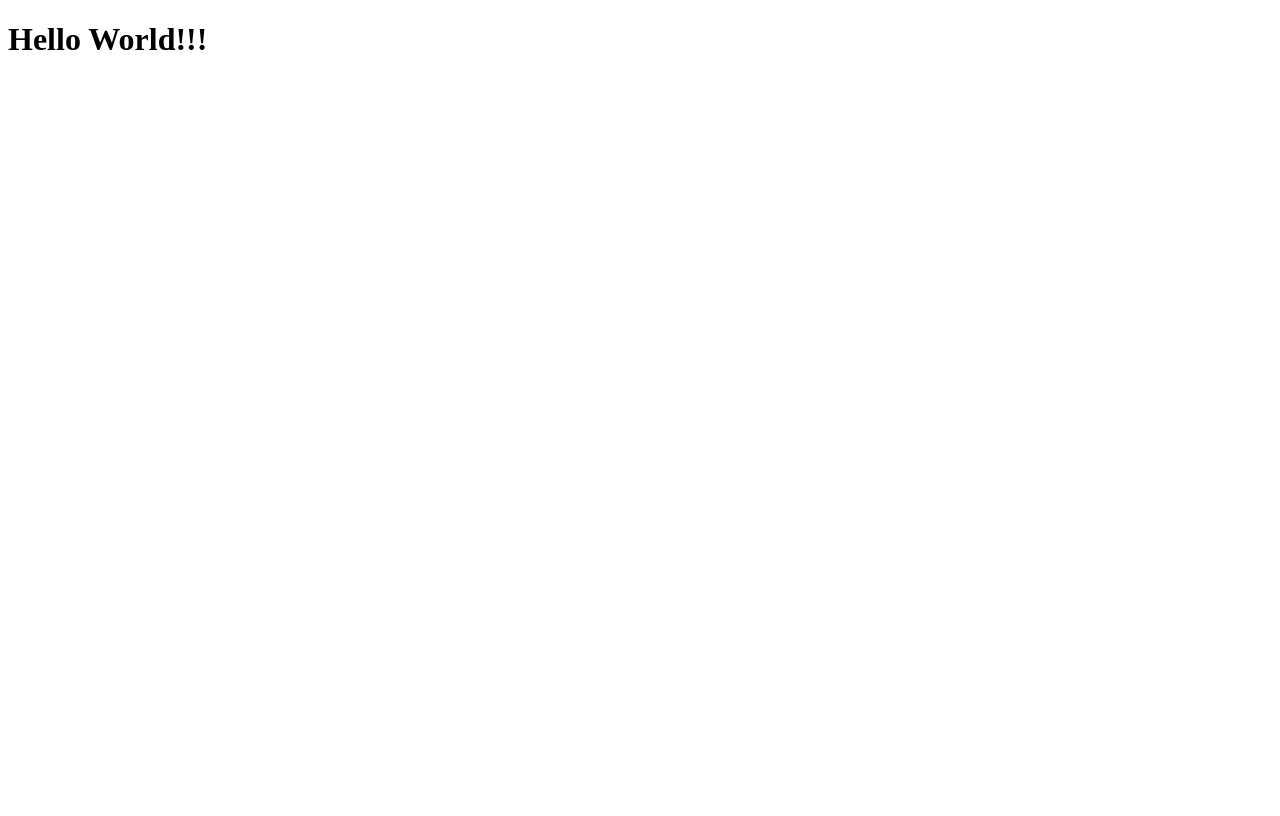
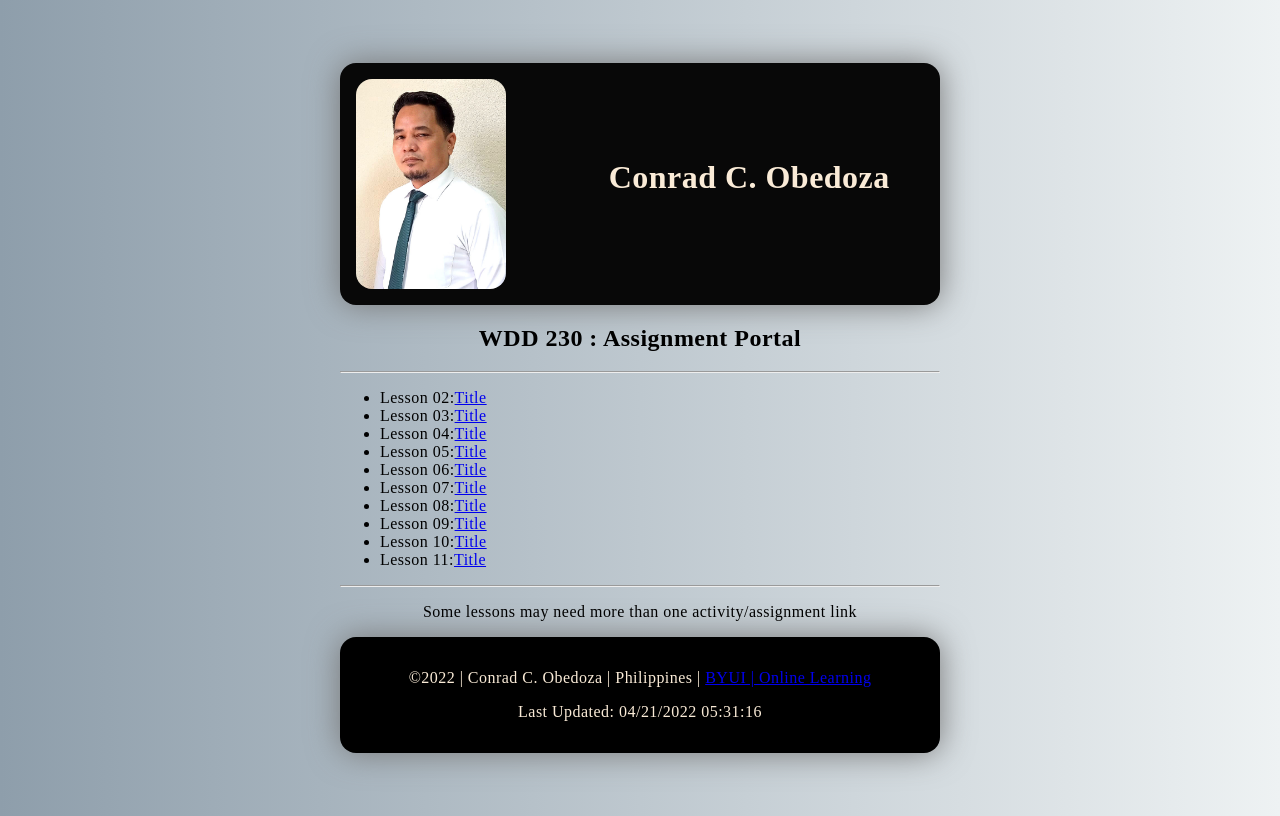
Before and after one commit to randz08/wdd230, a plain HTML site: page index.html in a window 1280 px wide. Drawn offline with Linux system fonts and the light colour scheme; a script that the page names is missing.

Commit message:
initial update

```diff
--- /dev/null
+++ b/css/style.css
@@ -0,0 +1,67 @@
+body {
+    background: linear-gradient(to right, #8e9eab, #eef2f3);
+    height: 100vh;
+    display: flex;
+    justify-content: center;
+    align-items: center;
+    font-family: "Times New Roman", sans-serif;
+    letter-spacing: 0.03em;
+}
+
+h1 {
+    margin-top: 80px;
+}
+
+h2 {
+    text-align: center;
+}
+
+.page {
+    width: 600px;
+}
+
+.head {
+    display: grid;
+    color: antiquewhite;
+    background-color: rgb(8, 8, 8);
+    border-radius: 1rem;
+    box-shadow: 0 0 2rem #777;
+    text-align: center;
+    padding: 1rem;
+
+}
+
+.head:hover {
+    color: rgb(10, 10, 10);
+    background-color: rgb(246, 240, 240);
+}
+
+.image {
+    grid-column: 1 / 2;
+
+    border-radius: 1rem;
+}
+
+.name {
+    grid-column: 2 / 3;
+
+}
+
+p {
+
+    text-align: center;
+
+}
+
+footer {
+    background-color: black;
+    color: antiquewhite;
+    padding: 1rem;
+    border-radius: 1rem;
+    box-shadow: 0 0 2rem #777;
+}
+
+footer:hover {
+    color: rgb(10, 10, 10);
+    background-color: rgb(246, 240, 240);
+}
--- a/index.html
+++ b/index.html
@@ -1,14 +1,54 @@
 <!DOCTYPE html>
 <html lang="en">
+
 <head>
     <meta charset="UTF-8">
     <meta http-equiv="X-UA-Compatible" content="IE=edge">
     <meta name="viewport" content="width=device-width, initial-scale=1.0">
-    <title>Document</title>
+    <meta name="description" content="W01 ✅ Assignment: Course Portal Page - Home Page made by Conrad Obedoza on WDD230. This page will cotain all the assingments each week">
+    <title>My Portal Page</title>
+    <link rel="stylesheet" href="css/style.css" />
 </head>
+
 <body>
-    <h1>
-        Hello World!!!
-    </h1>
+    <div class="page">
+        <header>
+            <div class="head">
+                <img class="image" src="images/mypic.jpg" width="150" alt="mysolo">
+                <h1 class="name">Conrad C. Obedoza</h1>
+            </div>
+        </header>
+        <main>
+            <div class="assignment">
+                <h2>WDD 230 : Assignment Portal</h2>
+            </div>
+            <hr>
+            <ul>
+                <li>Lesson 02:<a href="#">Title</a></li>
+                <li>Lesson 03:<a href="#">Title</a></li>
+                <li>Lesson 04:<a href="#">Title</a></li>
+                <li>Lesson 05:<a href="#">Title</a></li>
+                <li>Lesson 06:<a href="#">Title</a></li>
+                <li>Lesson 07:<a href="#">Title</a></li>
+                <li>Lesson 08:<a href="#">Title</a></li>
+                <li>Lesson 09:<a href="#">Title</a></li>
+                <li>Lesson 10:<a href="#">Title</a></li>
+                <li>Lesson 11:<a href="#">Title</a></li>
+            </ul>
+            <hr>
+                <p>Some lessons may need more than one activity/assignment link</p>
+
+        </main>
+        <footer>
+            <p>©<span id="year"></span> | Conrad C. Obedoza | Philippines | <a href="https://www.byui.edu/online">BYUI | Online Learning</a></p>
+            <p>Last Updated: <span id="lastupdate"></span></p>
+        </footer>
+        <script src="./js/script.js"></script>
+        <script src="https://ajax.googleapis.com/ajax/libs/webfont/1.6.26/webfont.js"></script>
+        <script src='./js/webfontload.js'></script>
+
+    </div>
+    </div>
 </body>
+
 </html>
--- /dev/null
+++ b/js/script.js
@@ -0,0 +1,3 @@
+document.querySelector('#lastupdate').textContent = document.lastModified;
+var year = new Date().getFullYear();
+document.querySelector('#year').textContent = year;
--- /dev/null
+++ b/js/webfontload.js
@@ -0,0 +1 @@
+WebFont.load({ google: { families: ['Noto Sans JP', 'Roboto', 'sans-serif', 'Open Sans'] } });
```
Also changed, not shown: images/heart-shape-icon.png (added), images/manila_philippines_temple.jpeg (added), images/mypic.jpg (added).
